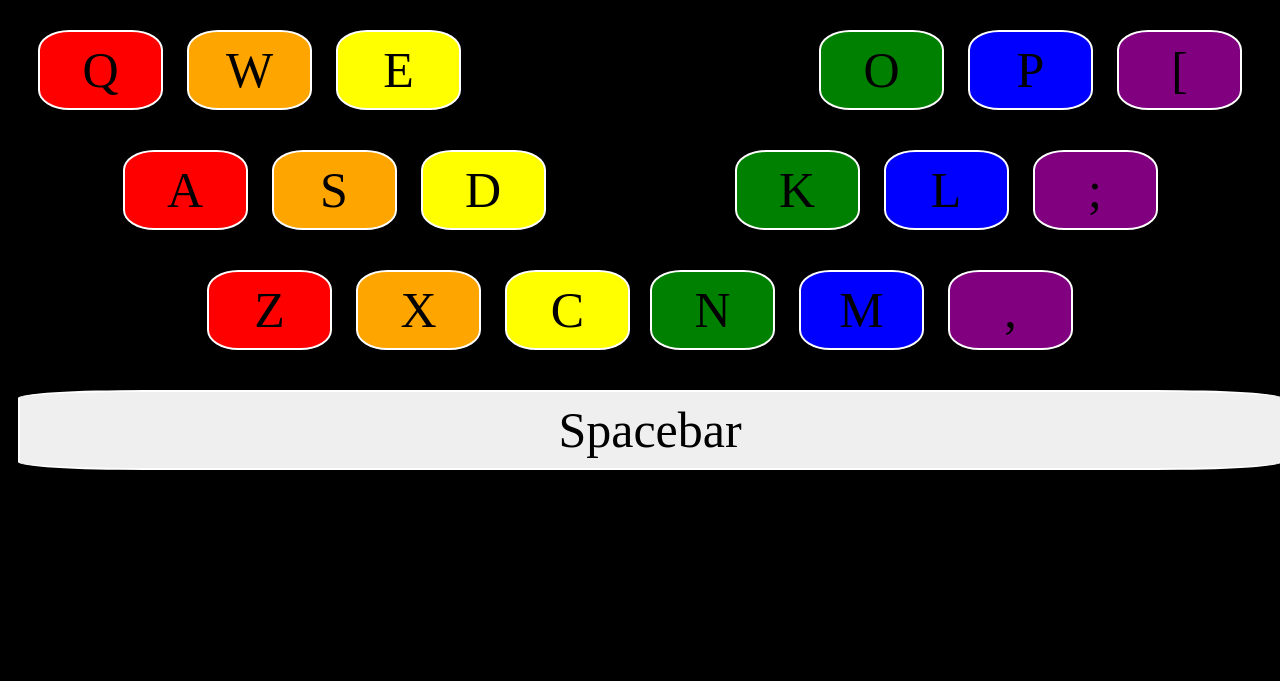
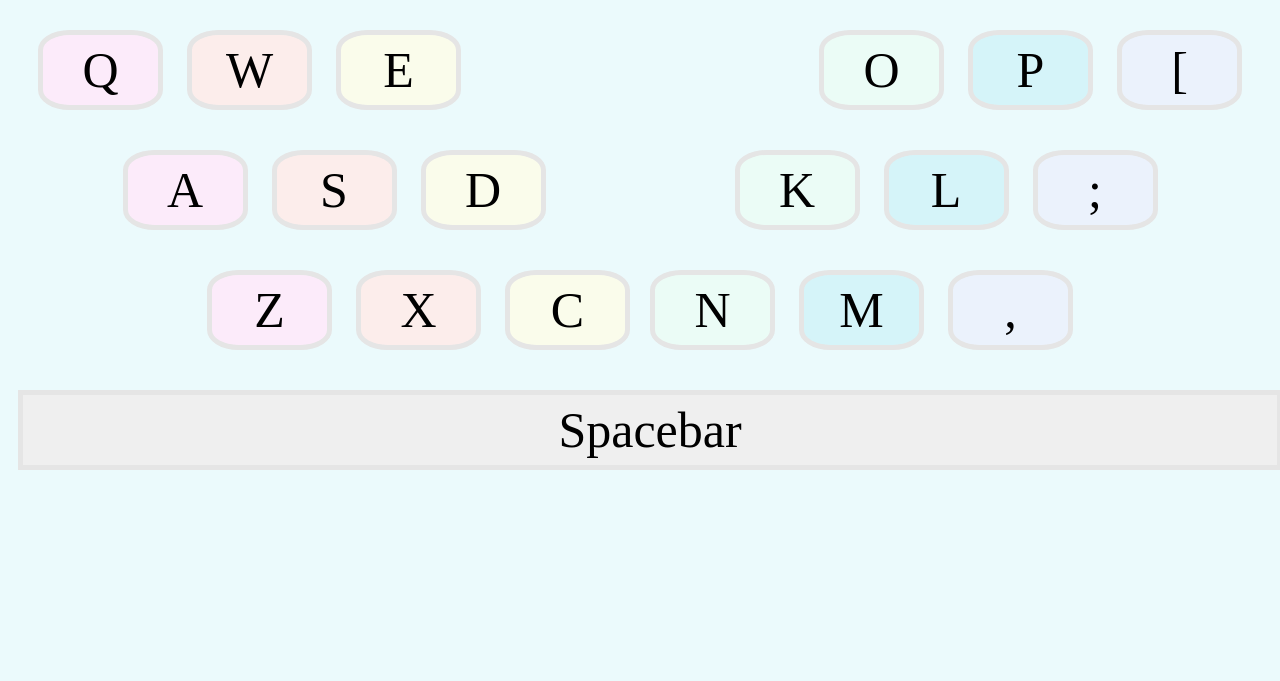
Before and after one commit to Limonaid/MusicalSounds, a plain HTML site: page index.html in a window 1280 px wide. Shown: the part 119-800 px from the top of the page. Drawn offline with nearby package versions, Linux system fonts and the light colour scheme; a web font is replaced by a local one.

Commit message:
Changed the look of it

```diff
--- a/index.js
+++ b/index.js
@@ -16,6 +16,7 @@ var C = $('.C');
 var N = $('.N');
 var M = $('.M');
 var Comma = $('.,');
+var Space = $('.Spacebar')
 
 button.on("click",play);
 
--- a/style.css
+++ b/style.css
@@ -1,11 +1,11 @@
 body {
-  background-color: black;
+  background-color: #EBFAFC;
 }
 h1 {
   display: flex;
   justify-content: center;
   font-size: 50px;
-  color: #FFD700;
+  color: #BFBFBF;
 }
 button {
   font-size: 50px;
@@ -13,13 +13,13 @@ button {
   height: 80px;
   width: 125px;
   border-radius: 25%;
-  border: solid white 2px;
+  border: solid #E5E5E5 5px;
   margin: 10px;
 
 }
 #Spacebar{
   width: 100%;
-  border-radius: 10%;
+  border-radius: 0%;
 }
 .Row1 {
   display: flex;
@@ -37,20 +37,20 @@ button {
   margin: 20px;
 }
 #Red {
-  background: Red;
+  background: #FCEBFA;
 }
 #Orange {
-  background: Orange;
+  background: #FCEDEB;
 }
 #Yellow {
-  background: Yellow;
+  background: #FAFCEB;
 }
 #Green {
-  background: Green;
+  background: #EBFCF6;
 }
 #Blue {
-  background: Blue;
+  background: #D5F4F9;
 }
 #Purple {
-  background: Purple;
+  background: #EBF2FC;
 }
```
